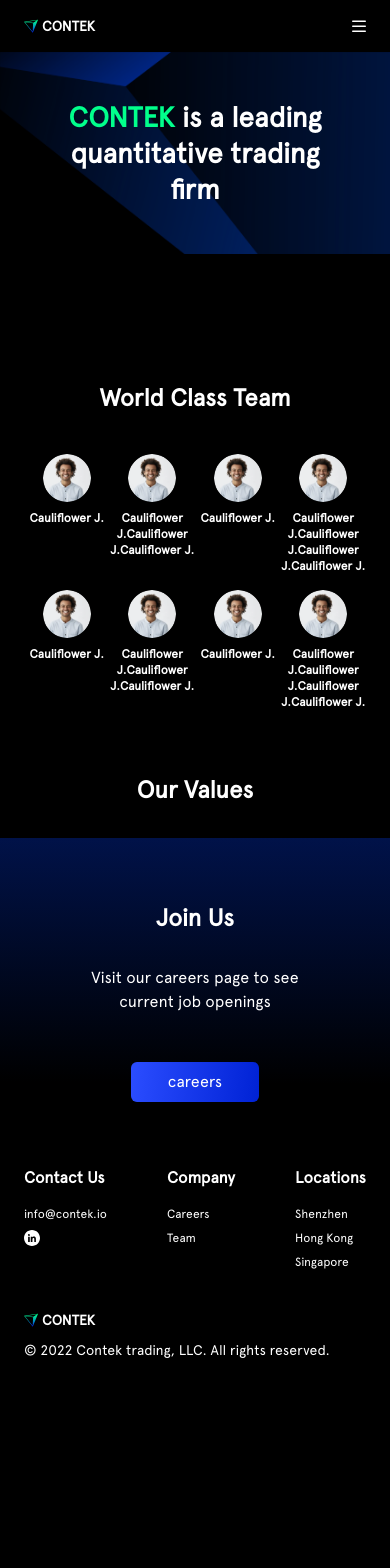
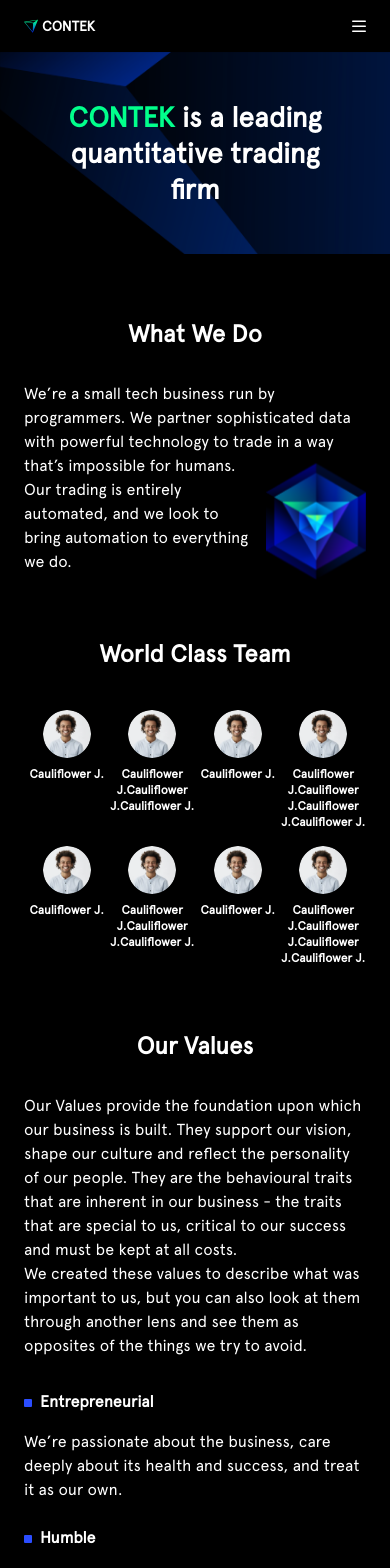
Before and after one commit to contek-io/contek-io.github.io, a React (Create React App) app: page / in a window 390 px wide. Shown: the top 1568 px of the page. Before the commit the page ends 1410 px from the top, so only its background shows below. Built offline with nearby package versions, Linux system fonts and the light colour scheme.

Commit message:
feat(all): all finish

```diff
--- a/src/components/About/index.css
+++ b/src/components/About/index.css
@@ -1,8 +1,47 @@
+.wrapper {
+  display: flex;
+}
+.wrapper div div {
+  float: right;
+  height: 100%;
+  margin-left: 15px;
+  display: flex;
+  align-items: flex-end;
+  shape-outside: inset(calc(100% - 100px) 0 0);
+  width: 100px;
+  animation: updown_small 2s ease-in-out infinite;
+  -webkit-animation: updown_small 2s ease-in-out infinite;
+}
 .decorate {
   flex: 0 0 auto;
   width: 400px;
   animation: updown 2s ease-in-out infinite;
   -webkit-animation: updown 2s ease-in-out infinite;
+}
+
+@keyframes updown_small {
+  0% {
+    transform: translate(0px, 6px);
+  }
+  50% {
+    transform: translate(0px, -6px);
+  }
+  100% {
+    transform: translate(0px, 6px);
+  }
+}
+
+/*Safari and Chrome:*/
+@-webkit-keyframes updown_small {
+  0% {
+    transform: translate(0px, 6px);
+  }
+  50% {
+    transform: translate(0px, -6px);
+  }
+  100% {
+    transform: translate(0px, 6px);
+  }
 }
 
 @keyframes updown {
--- a/src/components/About/index.tsx
+++ b/src/components/About/index.tsx
@@ -12,14 +12,27 @@ const About = () => {
         className='md:flex md:justify-between md:items-center hidden'
       >
         <div className='2xl:mr-48 xl:mr-40 lg:mr-25 md:mr-20'>
-          <div className={`${TITLE_CLASS} mb-8`}>{ABOUT_TITLE}</div>
+          <div className={`${TITLE_CLASS} mb-12`}>{ABOUT_TITLE}</div>
           <span className={`${DESC_CLASS}`}>{ABOUT_DESC}</span>
         </div>
         <div className='decorate'>
           <img src={aboutDecorate}></img>
         </div>
       </div>
-      <div id='about_mobile' className='md:hidden'></div>
+      <div id='about_mobile' className='md:hidden'>
+        <div className={`${TITLE_CLASS} mb-8 text-center`}>{ABOUT_TITLE}</div>
+        <div className='wrapper'>
+          <div className={`${DESC_CLASS}`}>
+            <div>
+              <img
+                src={aboutDecorate}
+                style={{ float: 'right', width: '100px' }}
+              ></img>
+            </div>
+            {ABOUT_DESC}
+          </div>
+        </div>
+      </div>
     </div>
   );
 };
--- a/src/components/Footer/index.tsx
+++ b/src/components/Footer/index.tsx
@@ -15,7 +15,7 @@ const Footer = () => {
           </span>
           <span className='whitespace-pre text-sm'>{ALL_RIGHTS_RESERVED}</span>
         </div>
-        <div className='md:grid md:grid-cols-3 gap-0 md:gap-10 2xl:gap-32 xl:gap-20 lg:gap-12 w-full md:w-auto flex justify-between'>
+        <div className='md:grid md:grid-cols-3 gap-0 w-full md:w-auto flex justify-between md:flex-auto'>
           {FOOTER_LINKS.map((links, index) => {
             return (
               <div key={`links-${index}`}>
--- a/src/components/Values/index.css
+++ b/src/components/Values/index.css
@@ -1,3 +1,9 @@
+.feature_decorate {
+  display: inline-block;
+  border-radius: 1px;
+  background-color: #2b4dff;
+}
+
 .features {
   flex: 0 0 auto;
   width: 480px;
--- a/src/components/Values/index.tsx
+++ b/src/components/Values/index.tsx
@@ -7,12 +7,16 @@ const Values = () => {
   return (
     <div className={`${PART_MARGIN_CLASS} relative`}>
       {/* desktop */}
-      <div className={`${TITLE_CLASS} mb-8 2xl:mb-12 text-center md:text-left`}>
+      <div
+        className={`${TITLE_CLASS} mb-8 xl:mb-10 2xl:mb-12 text-center md:text-left`}
+      >
         {VALUE_TITLE}
       </div>
       <div className='md:flex md:justify-between hidden'>
         <p className='2xl:mr-52 xl:mr-30 lg:mr-20 md:mr-10'>
-          <span className={`${DESC_CLASS}`}>{VALUE_DESC}</span>
+          <span className={`${DESC_CLASS}  whitespace-pre-line`}>
+            {VALUE_DESC}
+          </span>
         </p>
         <div className='features mb-16 md:mb-20 xl:mb-32 2xl:mb-40'>
           {FEATURES.map((feature, index) => {
@@ -28,7 +32,22 @@ const Values = () => {
         </div>
       </div>
       {/* mobile */}
-      <div className='md:hidden'></div>
+      <div className='md:hidden pb-10'>
+        <div className={`${DESC_CLASS} whitespace-pre-line mb-8`}>
+          {VALUE_DESC}
+        </div>
+        {FEATURES.map((feature, index) => {
+          return (
+            <div key={`feature_${index}`} className='mb-6'>
+              <span className={`${DESC_CLASS} block font-bold mb-4`}>
+                <div className='w-2 h-2 mr-2 feature_decorate'></div>
+                {feature.title}
+              </span>
+              <span className={`${DESC_CLASS}`}>{feature.desc}</span>
+            </div>
+          );
+        })}
+      </div>
     </div>
   );
 };
--- a/src/constants.tsx
+++ b/src/constants.tsx
@@ -26,8 +26,8 @@ const ABOUT_DESC =
   'We’re a small tech business run by programmers. We partner sophisticated data with powerful technology to trade in a way that’s impossible for humans. Our trading is entirely automated, and we look to bring automation to everything we do.';
 const TEAM_TITLE = 'World Class Team';
 const VALUE_TITLE = 'Our Values';
-const VALUE_DESC =
-  'Our Values provide the foundation upon which our business is built. They support our vision, shape our culture and reflect the personality of our people. They are the behavioural traits that are inherent in our business - the traits that are special to us, critical to our success and must be kept at all costs. We created these values to describe what was important to us, but you can also look at them through another lens and see them as opposites of the things we try to avoid.';
+const VALUE_DESC = `Our Values provide the foundation upon which our business is built. They support our vision, shape our culture and reflect the personality of our people. They are the behavioural traits that are inherent in our business - the traits that are special to us, critical to our success and must be kept at all costs.
+We created these values to describe what was important to us, but you can also look at them through another lens and see them as opposites of the things we try to avoid.`;
 const JOIN_US_TITLE = 'Join Us';
 const JOIN_US_DESC = 'Visit our careers page to see current job openings';
 
```
